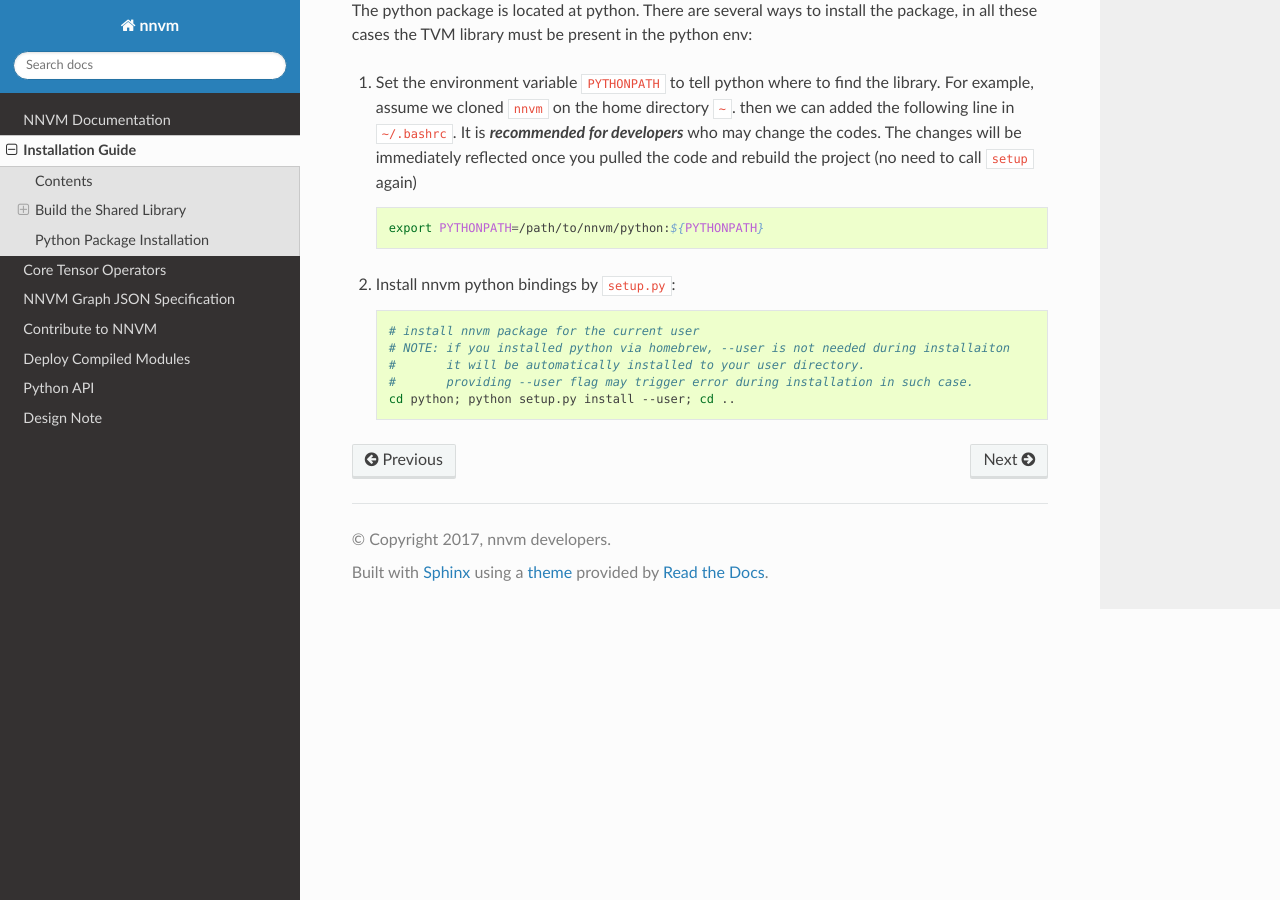
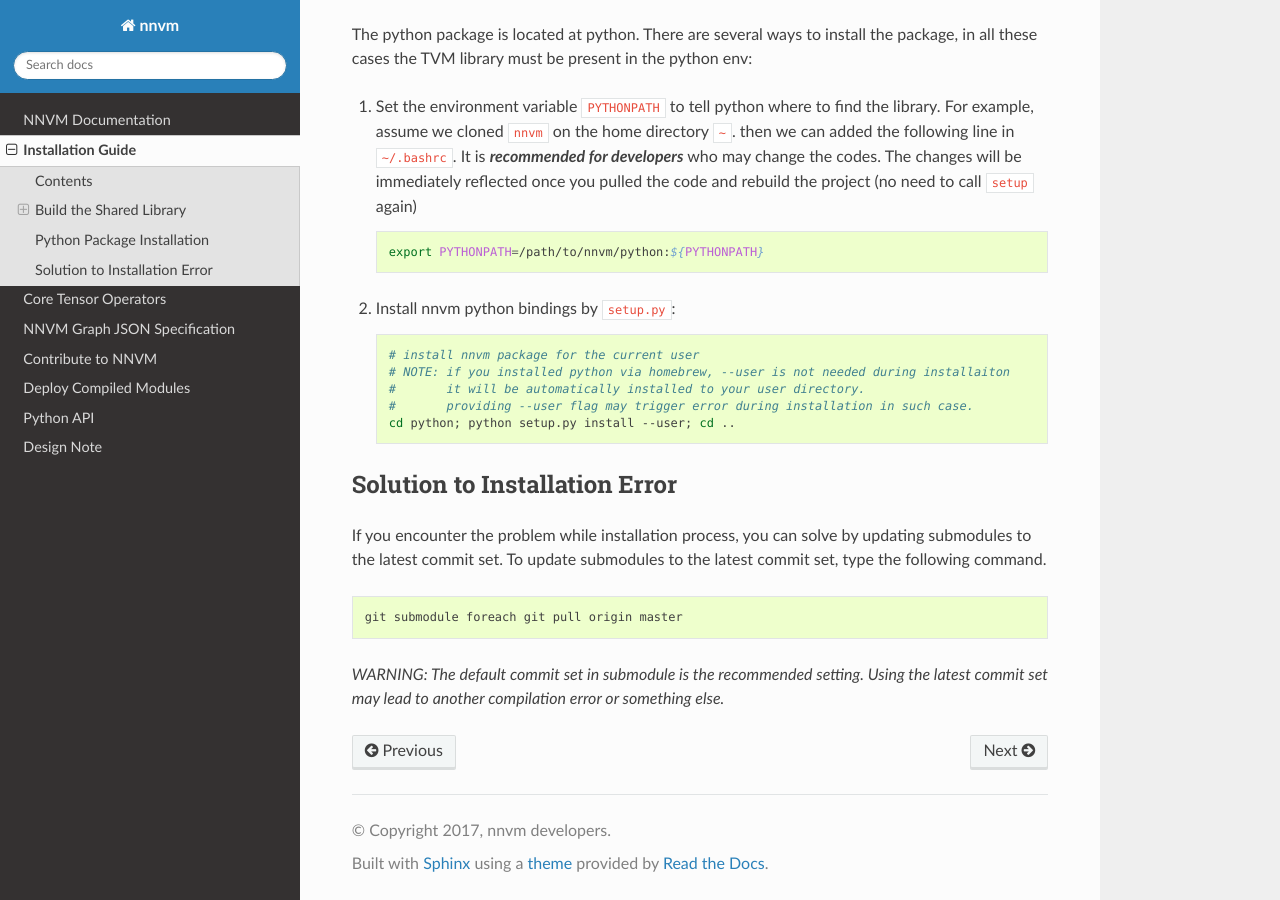
Before and after one commit to dmlc/nnvm, a Sphinx documentation site: the page built from docs/how_to/install.md, in a window 1280 px wide and 900 px high, scrolled down 1669 px. Built offline with Sphinx 7.4.7 and the Read the Docs theme 2.0.0, drawn with Linux system fonts in a browser that asks for light colours; pages that are not in the unit, such as notebooks, are missing from menus; the version number could not be read and is left out; some of the changed text lies outside the part shown.

Commit message:
[DOCS] add a solution to installation error

````diff
--- a/docs/how_to/install.md
+++ b/docs/how_to/install.md
@@ -22,6 +22,7 @@
 ## Contents
 - [Build the Shared Library](#build-the-shared-library)
 - [Python Package Installation](#python-package-installation)
+- [Solution to Installation Error](#solution-to-installation-error)
 
 ## Build the Shared Library
 
@@ -75,3 +76,14 @@
     #       providing --user flag may trigger error during installation in such case.
     cd python; python setup.py install --user; cd ..
     ```
+
+## Solution to Installation Error
+
+If you encounter the problem while installation process, you can solve by updating submodules to the latest commit set.
+To update submodules to the latest commit set, type the following command.
+
+```bash
+git submodule foreach git pull origin master
+```
+
+*WARNING: The default commit set in submodule is the recommended setting. Using the latest commit set may lead to another compilation error or something else.*
````
